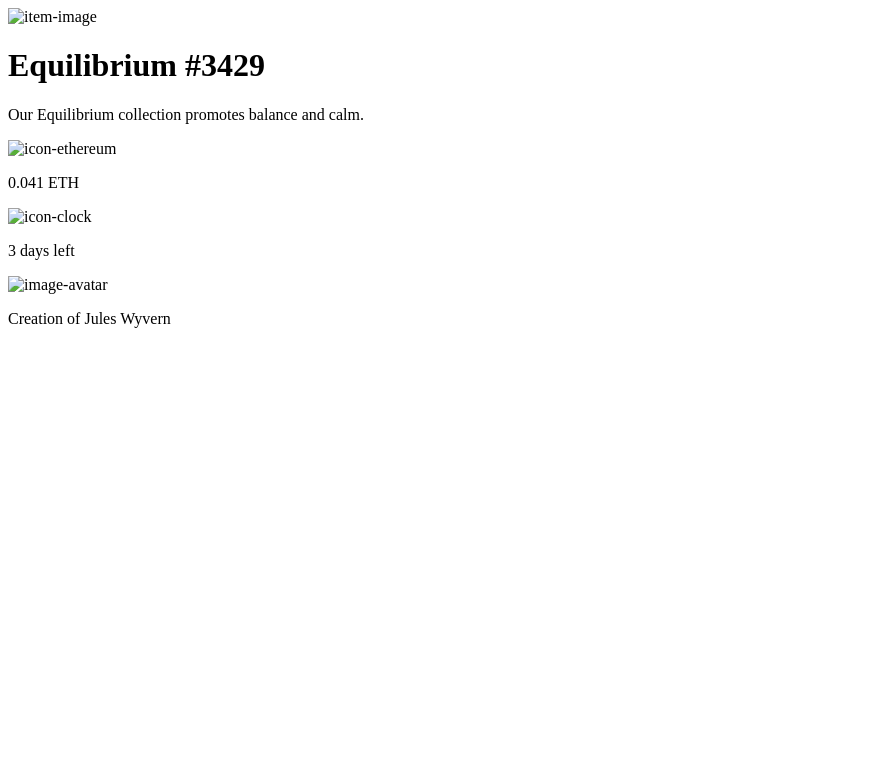
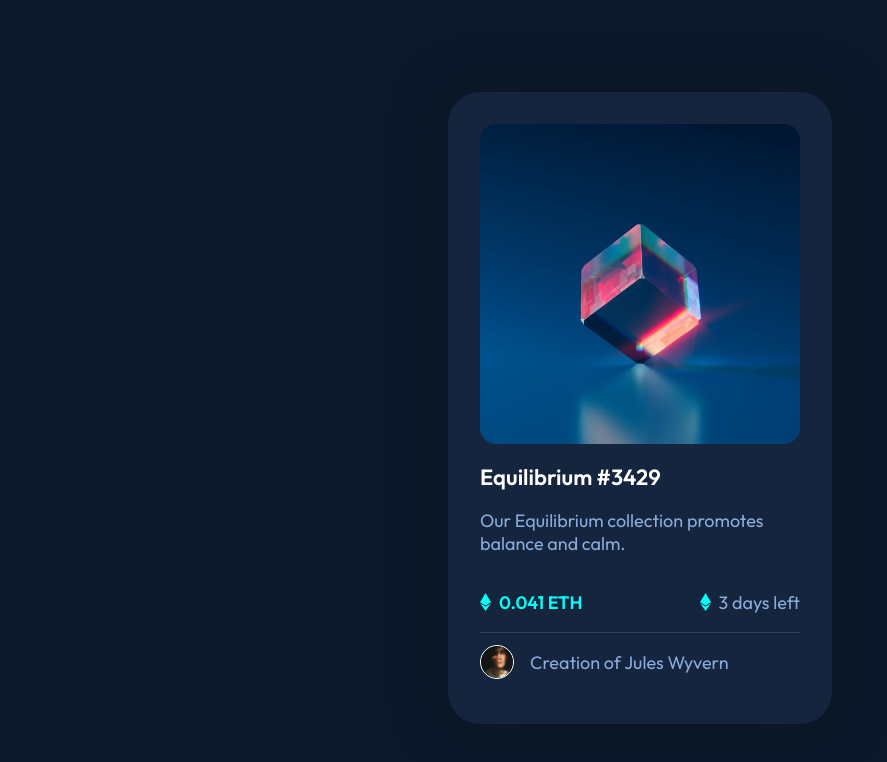
Before and after one commit to aswinc47/NFT-preview-web-design, a plain HTML site: page index.html in a window 1280 px wide. Shown: the whole page, without its empty margins (0-887 px from the left). Drawn offline with Linux system fonts and the light colour scheme; the site is published under a folder, as on GitHub Pages, so addresses that start at the root find nothing.

Commit message:
Update index.html

```diff
--- a/index.html
+++ b/index.html
@@ -5,20 +5,20 @@
   <meta charset="UTF-8">
   <meta name="viewport" content="width=device-width, initial-scale=1.0">
 
-  <link rel="icon" type="image/png" sizes="32x32" href="/images/favicon-32x32.png">
+  <link rel="icon" type="image/png" sizes="32x32" href="images/favicon-32x32.png">
 
   <title>NFT preview card component</title>
 
   <link rel="preconnect" href="https://fonts.googleapis.com">
   <link rel="preconnect" href="https://fonts.gstatic.com" crossorigin>
   <link href="https://fonts.googleapis.com/css2?family=Outfit:wght@300;400;600&display=swap" rel="stylesheet">
-  <link rel="stylesheet" href="/styles/styles.css">
+  <link rel="stylesheet" href="styles/styles.css">
 </head>
 
 <body>
   <div class="container">
     <div class="img-overlay">
-      <img class="item-image" src="/images/image-equilibrium.jpg" alt="item-image">
+      <img class="item-image" src="images/image-equilibrium.jpg" alt="item-image">
       <div class="overlay"></div>
     </div>
 
@@ -26,16 +26,16 @@
     <p class="description">Our Equilibrium collection promotes balance and calm.</p>
     <div class="ethandtime">
       <div class="eth">
-        <img class="icon-ethereum" src="/images/icon-ethereum.svg" alt="icon-ethereum">
+        <img class="icon-ethereum" src="images/icon-ethereum.svg" alt="icon-ethereum">
         <p class="eth-text">0.041 ETH<p>
       </div>
       <div class="time">
-        <img class="icon-ethereum" src="/images/icon-ethereum.svg" alt="icon-clock">
+        <img class="icon-ethereum" src="images/icon-ethereum.svg" alt="icon-clock">
         <p class="time-left">3 days left</p>
       </div>
     </div>
     <div class="creator">
-      <img class="image-avatar" src="/images/image-avatar.png" alt="image-avatar">
+      <img class="image-avatar" src="images/image-avatar.png" alt="image-avatar">
       <p class="creator-name"> Creation of <span>Jules Wyvern<span></p>
     </div>
   </div>
```
